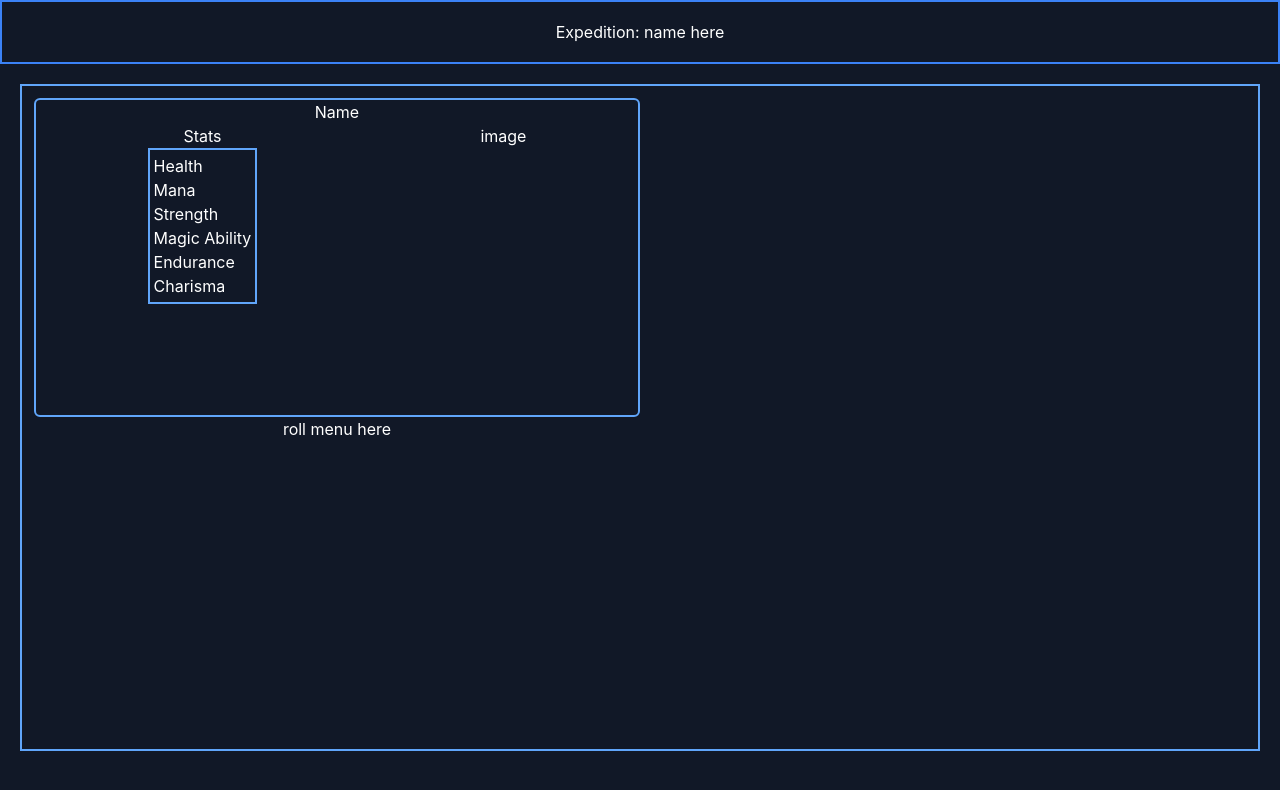
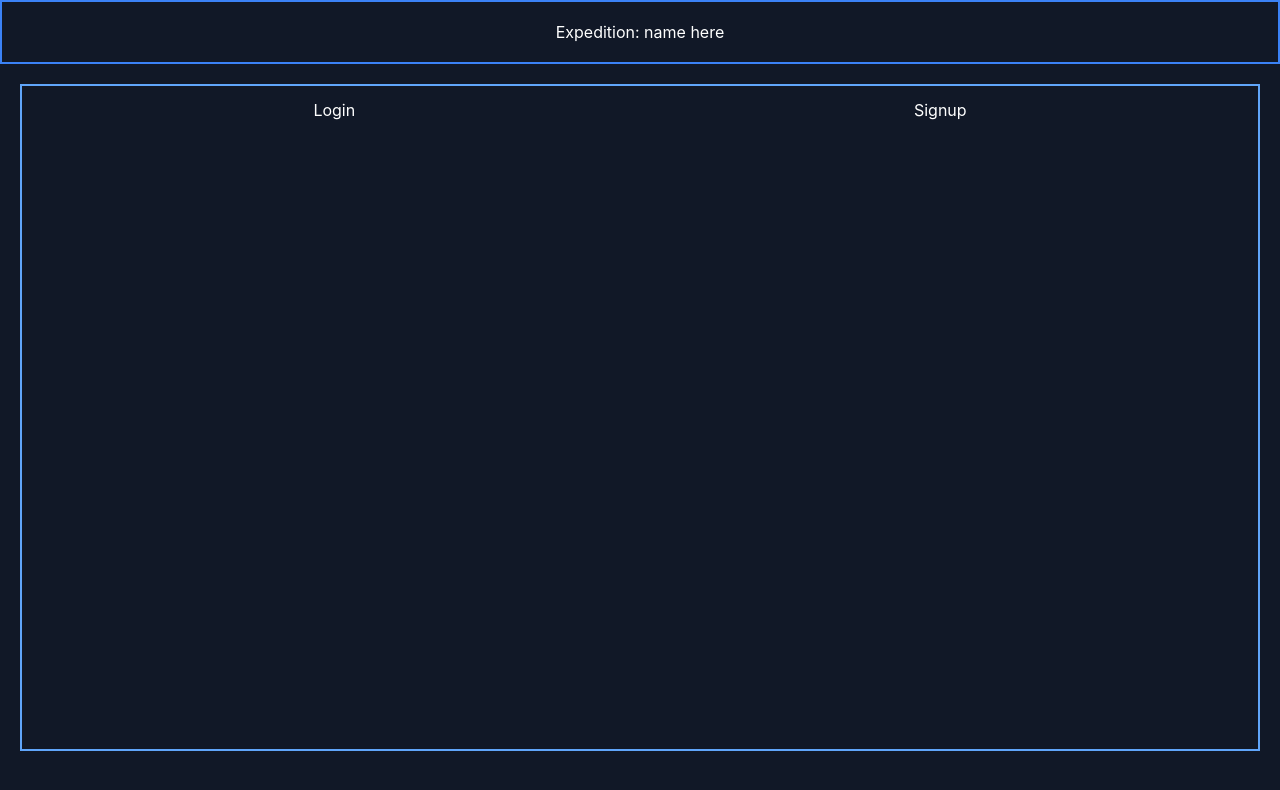
Before and after one commit to blaubachs/chat-time, a React (Create React App) app: page / in a window 1280 px wide. Shown: the top 790 px of the page. Built offline with nearby package versions, Linux system fonts and the light colour scheme; no server answers.

Commit message:
added login and signup files

```diff
--- a/src/App.tsx
+++ b/src/App.tsx
@@ -2,6 +2,8 @@ import "./App.css";
 import Chat from "./components/Chat";
 import Header from "./components/Header";
 import CharacterMenu from "./components/CharacterMenu";
+import Login from "./components/Login";
+import Signup from "./components/Signup";
 import { useEffect, useState } from "react";
 import { io } from "socket.io-client";
 import { UserObject } from "./utils/interfaces";
@@ -11,8 +13,8 @@ const clientSocket = io("http://localhost:3001");
 function App() {
   // ! these two pieces of state are only for testing and will be removed when users can login
   const [userObject, setUserObject] = useState<UserObject>({
-    username:""
-  })
+    username: "",
+  });
   const [currentUser, setCurrentUser] = useState("");
 
   useEffect(() => {
@@ -28,12 +30,10 @@ function App() {
   return (
     <div className="App bg-gray-900 h-screen text-white">
       <Header />
-      {userObject.username !== "" && (
-        <div>
-          <p>You are {userObject.username}</p> </div>
-      )}
+      {userObject.username !== "" ? (
         <div className="flex h-5/6 border-2 border-blue-400 m-5 p-3">
           <div className="w-3/6 flex flex-col">
+            <p>you are {userObject.username}</p>
             <div className="h-3/6">
               <CharacterMenu />
             </div>
@@ -41,10 +41,19 @@ function App() {
           </div>
           <div id="chat-box" className="w-3/6">
             {currentUser !== "" && (
-            <Chat clientSocket={clientSocket} username={userObject.username} />
+              <Chat
+                clientSocket={clientSocket}
+                username={userObject.username}
+              />
             )}
           </div>
         </div>
+      ) : (
+        <div className="flex h-5/6 border-2 border-blue-400 m-5 p-3 justify-around">
+          <Login />
+          <Signup />
+        </div>
+      )}
     </div>
   );
 }
--- /dev/null
+++ b/src/components/Login.tsx
@@ -0,0 +1,5 @@
+import React from "react";
+
+export default function Login() {
+  return <div>Login</div>;
+}
--- /dev/null
+++ b/src/components/Signup.tsx
@@ -0,0 +1,5 @@
+import React from "react";
+
+export default function Signup() {
+  return <div>Signup</div>;
+}
--- a/src/utils/API.ts
+++ b/src/utils/API.ts
@@ -6,6 +6,7 @@ const API = {
   login: async (user: UserObject) => {
     try {
       const loginUser = await axios.post(`${URL_PREFIX}/api/users/login`, user);
+      console.log(loginUser);
       return loginUser.data;
     } catch (err) {
       return err;
@@ -17,6 +18,7 @@ const API = {
         `${URL_PREFIX}/api/users/signup`,
         user
       );
+      console.log(createdUser);
       return createdUser.data;
     } catch (err) {
       return err;
```
Lines whose indentation alone changed are shown as unchanged.
